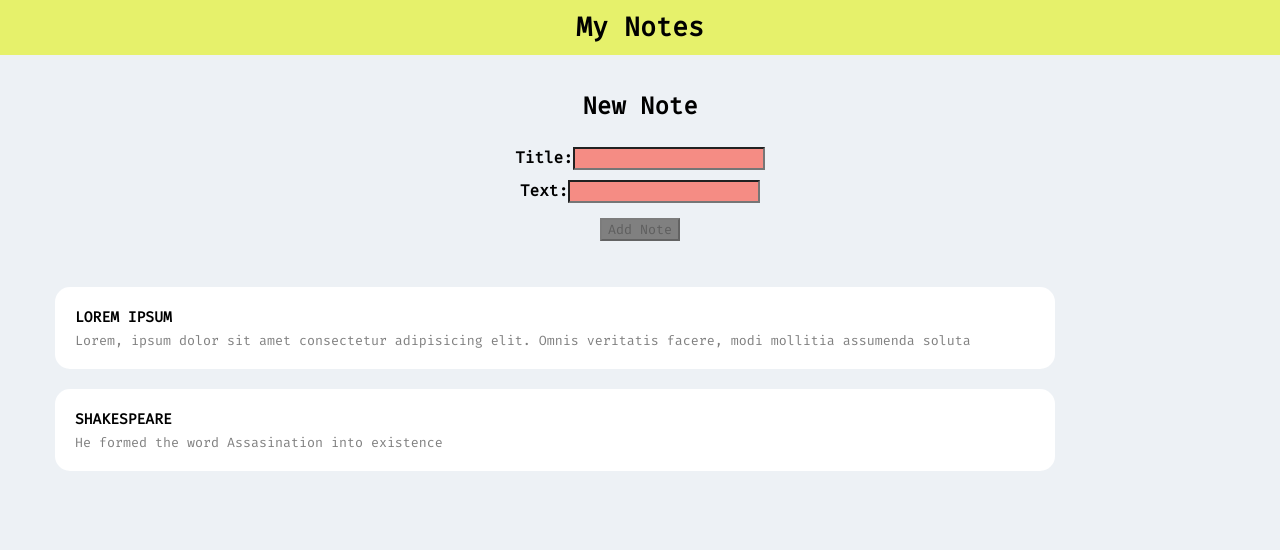
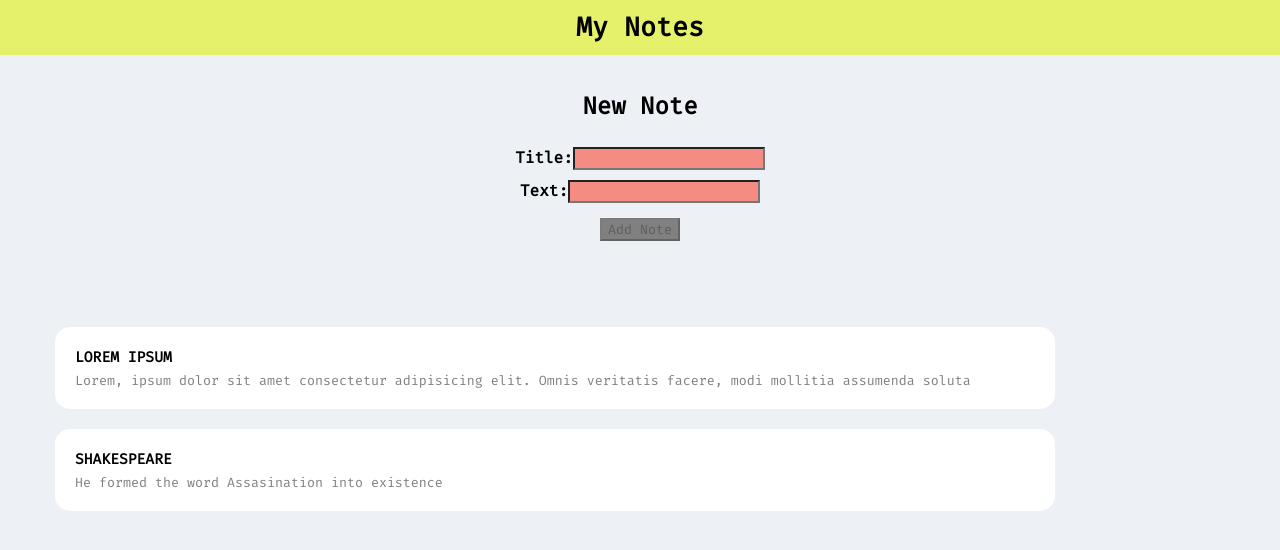
Before and after one commit to chibuzor9/notes-app, an Angular app: page / in a window 1280 px wide. Shown: the top 550 px of the page. Built offline with nearby package versions, Linux system fonts and the light colour scheme.

Commit message:
modified:   src/app/add-note/add-note.component.ts 	modified:   src/app/notes-list/notes-list.component.html 	modified:   src/app/notes-list/notes-list.component.ts 	modified:   src/main.ts

```diff
--- a/src/app/add-note/add-note.component.ts
+++ b/src/app/add-note/add-note.component.ts
@@ -1,6 +1,7 @@
-import { Component } from "@angular/core";
+import { Component, inject } from "@angular/core";
 import { ReactiveFormsModule } from "@angular/forms";
 import { FormGroup, FormControl, Validators } from "@angular/forms";
+import { Router } from "@angular/router";
 import { NOTES } from "src/notes";
 
 @Component({
@@ -12,6 +13,8 @@ import { NOTES } from "src/notes";
 })
 
 export class AddNoteComponent {
+    router = inject(Router);
+
     addNoteForm = new FormGroup({
         title: new FormControl('', Validators.required),
         text: new FormControl('', Validators.required)
@@ -33,6 +36,8 @@ export class AddNoteComponent {
             };
             NOTES.unshift(newNote);
             this.addNoteForm.reset();
+
+            this.router.navigateByUrl('/');
         }
     }
 }
--- a/src/app/notes-list/notes-list.component.html
+++ b/src/app/notes-list/notes-list.component.html
@@ -1,4 +1,7 @@
 <div class="container">
+  <nav>
+    <button routerLink="./new"></button>
+  </nav>
   <ul class="notes">
     <li *ngFor="let note of notes">
       <button (click)="show(note.title)">
--- a/src/app/notes-list/notes-list.component.ts
+++ b/src/app/notes-list/notes-list.component.ts
@@ -1,13 +1,16 @@
 import { Component } from '@angular/core';
 import { NOTES } from 'src/notes';
 import { NgFor } from '@angular/common';
+import { RouterModule } from '@angular/router';
 
 @Component({
   selector: 'app-notes-list',
   standalone: true,
   templateUrl: './notes-list.component.html',
   styleUrls: ['./notes-list.component.css'],
-  imports: [NgFor],
+  imports: [
+    NgFor,
+    RouterModule],
 })
 
 export class NotesListComponent {
--- a/src/main.ts
+++ b/src/main.ts
@@ -1,5 +1,16 @@
 import 'zone.js/dist/zone';
 import { bootstrapApplication } from '@angular/platform-browser';
 import { AppComponent } from './app/app.component';
+import { provideRouter, Routes } from '@angular/router';
+import { NotesListComponent } from './app/notes-list/notes-list.component';
+import { AddNoteComponent } from './app/add-note/add-note.component';
+import { Component } from '@angular/core';
 
-bootstrapApplication(AppComponent);
+const routes: Routes = [
+    { path: '', component: NotesListComponent },
+    { path: 'new', component: AddNoteComponent }
+];
+
+bootstrapApplication(AppComponent, {
+    providers: [provideRouter(routes)]
+});
```
